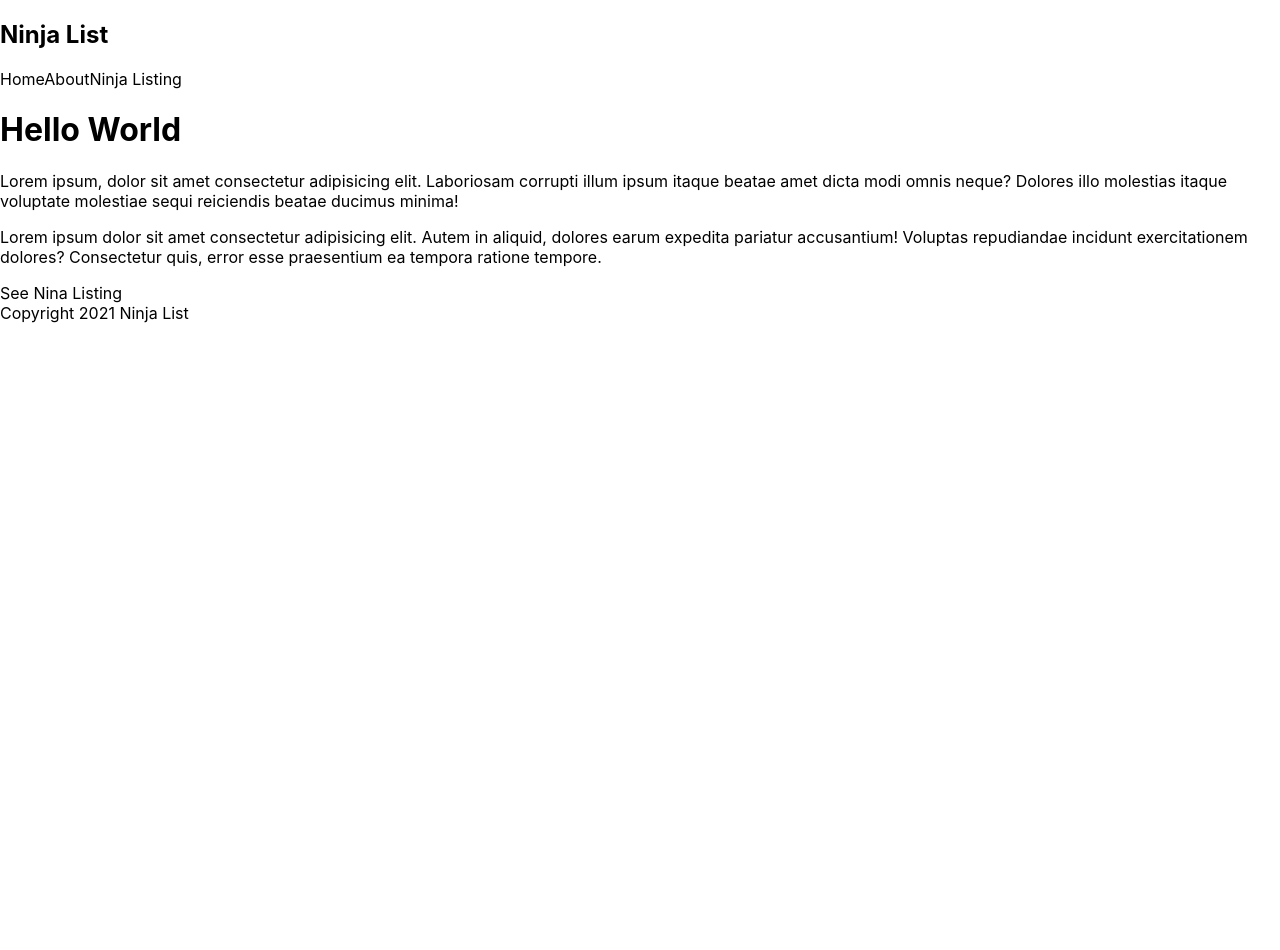
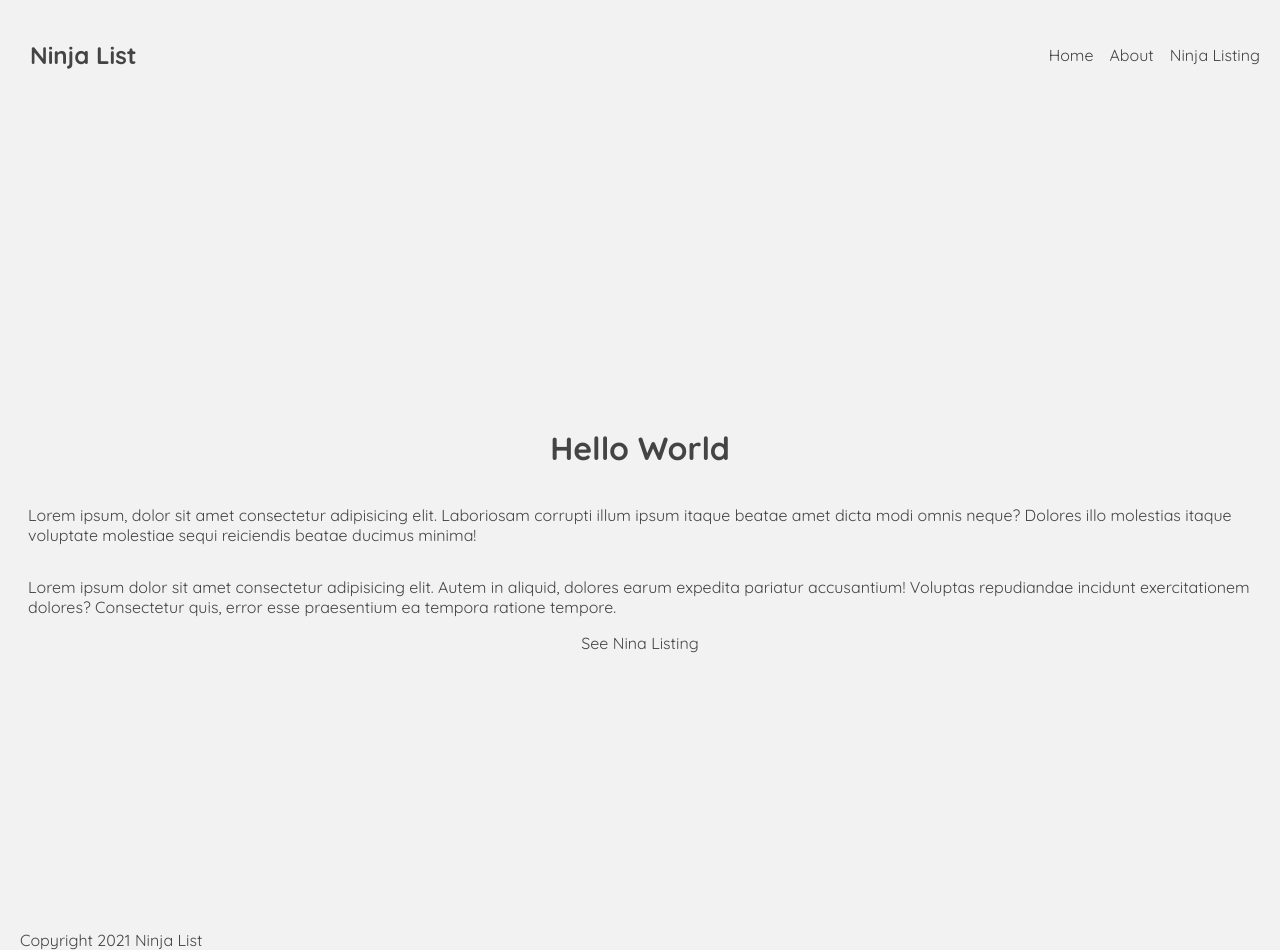
Before and after one commit to Jon-D-Smith/Next_JS_Practice, a Next.js app: page / in a window 1280 px wide. Before the commit the page ends 800 px from the top, so only its background shows below. Built offline with nearby package versions, Linux system fonts and the light colour scheme.

Commit message:
Added a 404 page

```diff
--- a/comps/Footer.js
+++ b/comps/Footer.js
@@ -1,8 +1,8 @@
 const Footer = () => {
     return (
-        <div>
+        <footer>
             Copyright 2021 Ninja List
-        </div>
+        </footer>
      );
 }
 
--- a/comps/Navbar.js
+++ b/comps/Navbar.js
@@ -5,10 +5,11 @@ const Navbar = () => {
             <div className="logo">
                 <h1>Ninja List</h1>
             </div>
-
-            <Link href="/"><a>Home</a></Link>
-            <Link href="/about"><a>About</a></Link>
-            <Link href="/ninjas"><a>Ninja Listing</a></Link>
+            <ul>
+            <Link href="/"><li>Home</li></Link>
+            <Link href="/about"><li>About</li></Link>
+            <Link href="/ninjas"><li>Ninja Listing</li></Link>
+            </ul>
         </nav>
      );
 }
--- a/pages/index.js
+++ b/pages/index.js
@@ -6,7 +6,7 @@ import Footer from '../comps/Footer'
 import Link from 'next/link'
 export default function Home() {
   return (
-   <div>
+   <div className={styles.container}>
      <h1>Hello World</h1>
      <p>Lorem ipsum, dolor sit amet consectetur adipisicing elit. Laboriosam corrupti illum ipsum itaque beatae amet dicta modi omnis neque? Dolores illo molestias itaque voluptate molestiae sequi reiciendis beatae ducimus minima!</p>
      <p>Lorem ipsum dolor sit amet consectetur adipisicing elit. Autem in aliquid, dolores earum expedita pariatur accusantium! Voluptas repudiandae incidunt exercitationem dolores? Consectetur quis, error esse praesentium ea tempora ratione tempore.</p>
--- a/styles/globals.css
+++ b/styles/globals.css
@@ -1,16 +1,68 @@
-html,
+@import url("https://fonts.googleapis.com/css2?family=Quicksand:wght@300;400;500;600;700&display=swap");
+
+/* base styles */
+:root {
+  --primary: #166ae8;
+}
 body {
   padding: 0;
-  margin: 0;
-  font-family: -apple-system, BlinkMacSystemFont, Segoe UI, Roboto, Oxygen,
-    Ubuntu, Cantarell, Fira Sans, Droid Sans, Helvetica Neue, sans-serif;
+  margin: 0 20px;
+  font-family: "Quicksand", sans-serif;
+  color: #444;
+  background: #f2f2f2;
 }
-
 a {
   color: inherit;
   text-decoration: none;
 }
+.container {
+  max-width: 960px;
+  margin: 0 auto;
+}
 
-* {
-  box-sizing: border-box;
+/* navbar */
+nav {
+  margin: 20px auto 40px;
+  display: flex;
+  align-items: center;
 }
+nav h1 {
+  margin-left: 10px;
+}
+nav ul {
+  margin-left: auto;
+  list-style-type: none;
+  padding: 0;
+}
+nav li {
+  display: inline-block;
+  margin-left: 16px;
+  cursor: pointer;
+}
+nav li.btn {
+  padding: 10px 16px;
+  border: 2px solid var(--primary);
+  border-radius: 30px;
+  font-weight: 600;
+  color: var(--primary);
+  cursor: pointer;
+}
+nav li.btn:hover {
+  color: white;
+  background: var(--primary);
+}
+
+/* banner */
+.banner img {
+  border-radius: 6px;
+}
+
+/* 404 page */
+
+.not-found {
+  text-align: center;
+}
+.not-found a {
+  color: #4979ff;
+  text-decoration: underline;
+}
```
Also changed, not shown: pages/404.js (added, +12 -0 lines).
